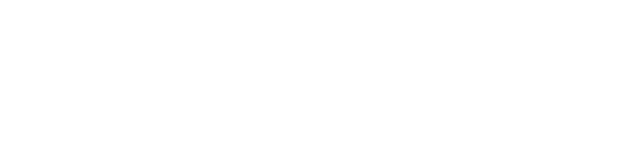
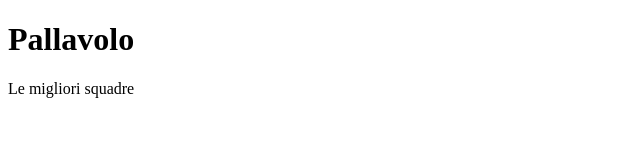
Before and after one commit to GiuliaRmz/Volley, a plain HTML site: page index.html in a window 1280 px wide. Shown: the whole page, without its empty margins (0-640 px from the left). Drawn offline with Linux system fonts and the light colour scheme.

Commit message:
aggiunti elementi base.html

```diff
--- a/index.html
+++ b/index.html
@@ -3,9 +3,10 @@
 <head>
     <meta charset="UTF-8">
     <meta name="viewport" content="width=device-width, initial-scale=1.0">
-    <title>Document</title>
+    <title>Volley</title>
 </head>
 <body>
-
+    <h1>Pallavolo</h1>
+    <p>Le migliori squadre</p>
 </body>
 </html>
```
